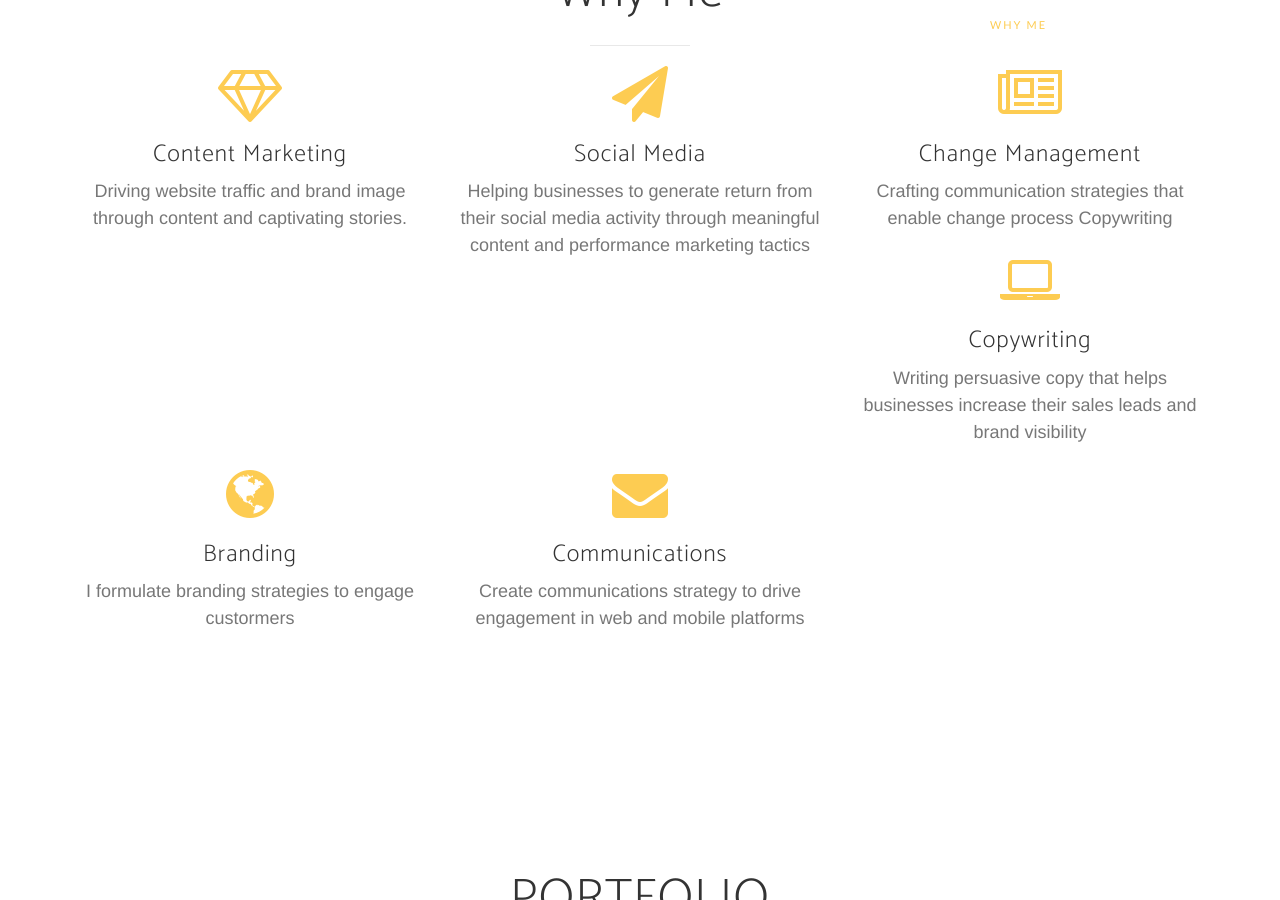
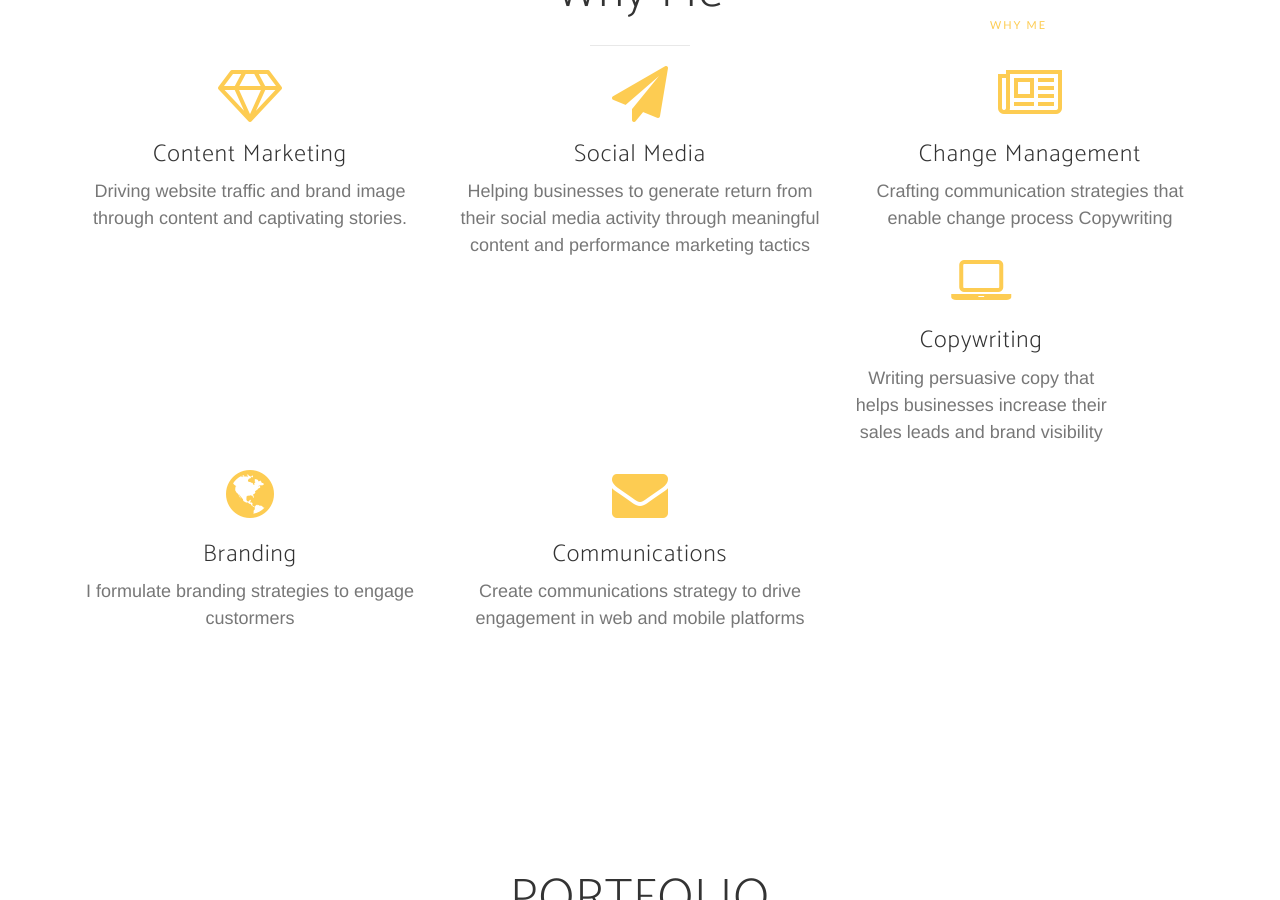
Before and after one commit to milmmaj/milmmaj, a Jekyll site: the page built from index.html, in a window 1280 px wide and 900 px high, scrolled down 1055 px. Built offline with Jekyll 4.4.1, drawn with Linux system fonts in a browser that asks for light colours; some web fonts are replaced.

Commit message:
Update front.html

```diff
--- a/_layouts/front.html
+++ b/_layouts/front.html
@@ -105,7 +105,7 @@
 Copywriting</p>
                 </div>
             </div>
-            <div class="col-lg-4 col-md-6 text-center">
+            <div class="col-lg-3 col-md-6 text-center">
                 <div class="service-box">
                     <i class="fa fa-4x fa-laptop wow bounceIn text-primary" data-wow-delay=".3s"></i>
                     <h3>Copywriting</h3>
```
